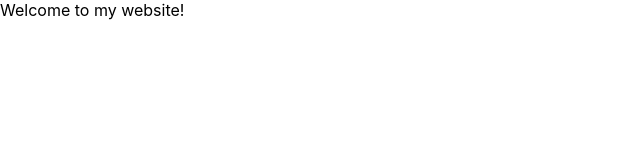
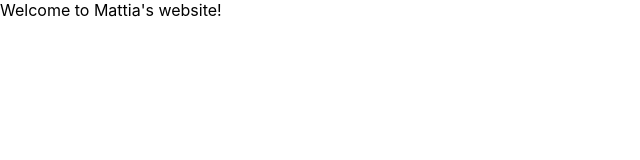
Before and after one commit to Nydonid/myWebsite, a React (Create React App) app in the folder client/: page / in a window 1280 px wide. Shown: the top 160 px of the page, without its empty margins (0-640 px from the left). Built offline with nearby package versions, Linux system fonts and the light colour scheme.

Commit message:
Routing works

```diff
--- a/client/package.json
+++ b/client/package.json
@@ -13,6 +13,7 @@
     "@types/react-dom": "^19.1.6",
     "react": "^19.1.0",
     "react-dom": "^19.1.0",
+    "react-router-dom": "^7.6.3",
     "react-scripts": "5.0.1",
     "typescript": "^4.9.5",
     "web-vitals": "^2.1.4"
--- a/client/src/App.tsx
+++ b/client/src/App.tsx
@@ -6,7 +6,6 @@ import React from 'react';
 import './App.css';
 
 function App() {
-    console.log("Start succesfull") // for debug if launches
   return (
       <BrowserRouter>
         <Routes>
--- a/client/src/pages/Home.tsx
+++ b/client/src/pages/Home.tsx
@@ -1,7 +1,7 @@
 import React from 'react';
 
 function Home() {
-    return <div>Welcome to my website!</div>;
+    return <div>Welcome to Mattia's website!</div>;
 }
 
 export default Home;
```
Also changed, not shown: 1 other file (tests, documents, lock files or other folders).
